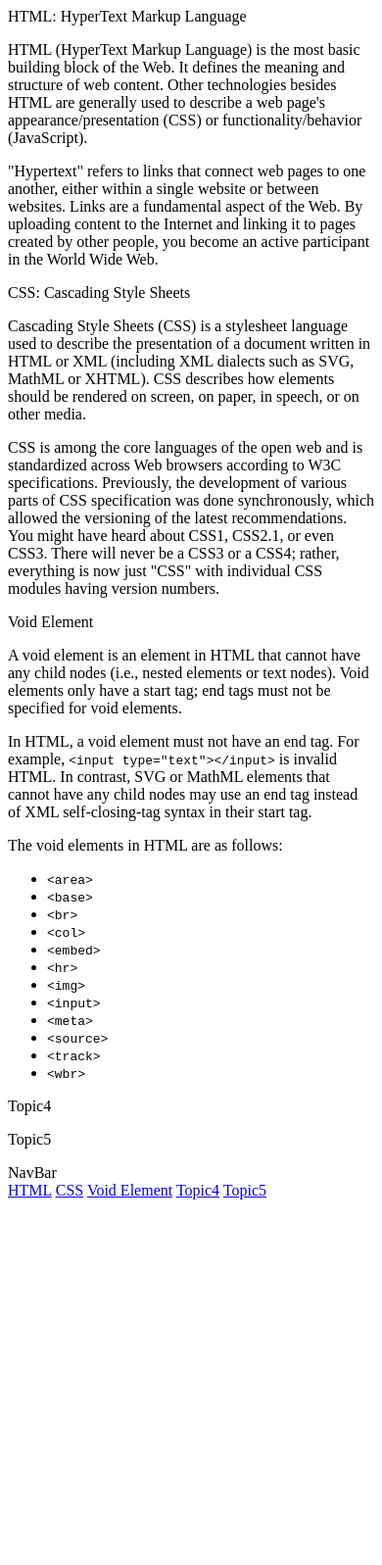
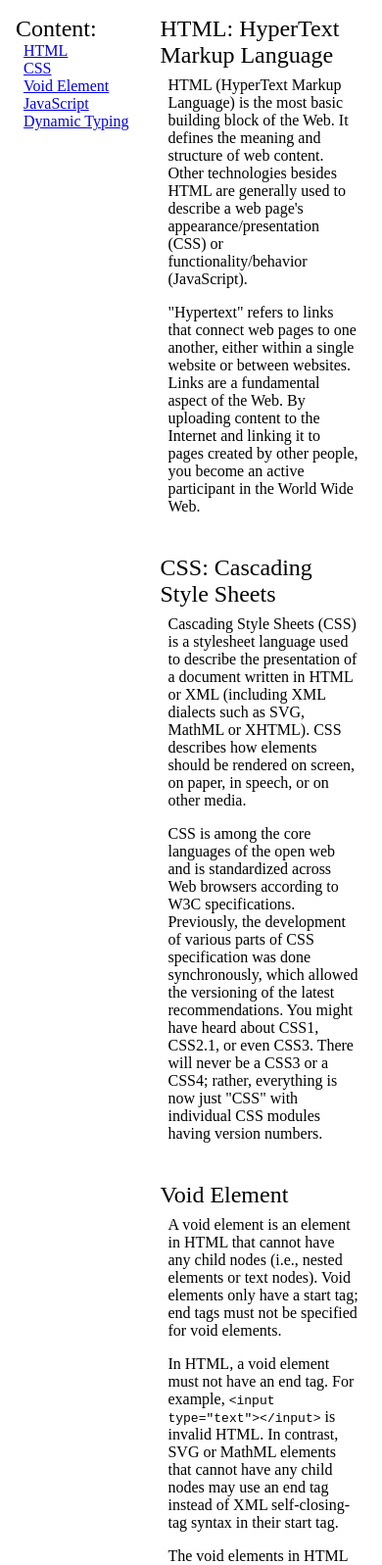
Before and after one commit to zJaro/freecodecampDocumentationPage, a plain HTML site: page index.html in a window 390 px wide. Shown: the top 1597 px of the page at 98% size. Before the commit the page ends 1232 px from the top, so only its background shows below. Drawn offline with Linux system fonts and the light colour scheme.

Commit message:
feat: :art: Complete HTML add most of the CSS
media queries left to be done

```diff
--- a/index.html
+++ b/index.html
@@ -3,13 +3,26 @@
   <head>
     <meta charset="UTF-8" />
     <meta name="viewport" content="width=device-width, initial-scale=1.0" />
+    <meta name="source" content="All the content comes from https://developer.mozilla.org">
     <title>Documentation Page</title>
     <link rel="stylesheet" href="styles.css" />
   </head>
   <body>
-    <main id="main_doc">
+    <nav id="navbar" class="sidebar">
+      <aside>
+      <header class="no-top-padding">Content:</header>
+      <ul class="nav-list">
+      <li><a class="nav-link" href="#HTML">HTML</a></li>
+      <li> <a class="nav-link" href="#CSS">CSS</a></li>
+      <li><a class="nav-link" href="#Void_element">Void Element</a></li>
+      <li><a class="nav-link" href="#JavaScript">JavaScript</a></li>
+      <li><a class="nav-link" href="#Dynamic_typing">Dynamic Typing</a></li>
+    </ul>
+    </aside>
+    </nav>
+    <main id="main_doc" class="main">
       <section class="main-section" id="HTML"></section>
-        <header>HTML: HyperText Markup Language</header>
+        <header class="no-top-padding">HTML: HyperText Markup Language</header>
         <p>HTML (HyperText Markup Language) is the most basic building block of the Web. It defines the meaning and structure of web content. Other technologies besides HTML are generally used to describe a web page's appearance/presentation (CSS) or functionality/behavior (JavaScript).</p>
         <p>"Hypertext" refers to links that connect web pages to one another, either within a single website or between websites. Links are a fundamental aspect of the Web. By uploading content to the Internet and linking it to pages created by other people, you become an active participant in the World Wide Web.</p>
       </section>
@@ -48,7 +61,7 @@
           their start tag.
         </p>
         <p>The void elements in HTML are as follows:</p>
-        <ul>
+        <ul class="section-list">
           <li><code>&#60;area&#62;</code></li>
           <li><code>&#60;base&#62;</code></li>
           <li><code>&#60;br&#62;</code></li>
@@ -66,29 +79,25 @@
 
 
 
-      <section class="main-section" id="Topic4">
-        <header>Topic4</header>
-        <p></p>
-        <p></p>
-        <code></code>
+      <section class="main-section" id="JavaScript">
+        <header>JavaScript</header>
+        <p>JavaScript (JS) is a lightweight interpreted (or just-in-time compiled) programming language with first-class functions. While it is most well-known as the scripting language for Web pages, many non-browser environments also use it, such as Node.js, Apache CouchDB and Adobe Acrobat. JavaScript is a prototype-based, multi-paradigm, single-threaded, dynamic language, supporting object-oriented, imperative, and declarative (e.g. functional programming) styles.</p>
+        <p>JavaScript's dynamic capabilities include runtime object construction, variable parameter lists, function variables, dynamic script creation (via eval), object introspection (via for...in and Object utilities), and source-code recovery (JavaScript functions store their source text and can be retrieved through toString()).</p>
+        <p>This section is dedicated to the JavaScript language itself, and not the parts that are specific to Web pages or other host environments. For information about APIs that are specific to Web pages, please see Web APIs and DOM.</p>
       </section>
 
-      <section class="main-section" id="Topic5">
-        <header>Topic5</header>
-        <p></p>
-        <p></p>
+      <section class="main-section" id="Dynamic_typing">
+        <header>Dynamic typing</header>
+        <p>Dynamically-typed languages are those (like JavaScript) where the interpreter assigns variables a type at runtime based on the variable's value at the time.</p>
         <code></code>
       </section>
     </main>
 
+    <footer>
+      <hr>
+      <p class="footer-note">This page was created for learning purposes only. I do not claim any ownership of the content, all of it comes from: <a href="https://developer.mozilla.org">https://developer.mozilla.org</a></p>
+    </footer>
 
-    <nav id="navbar">
-      <header>NavBar</header>
-      <a class="nav-link" href="#HTML">HTML</a>
-      <a class="nav-link" href="#CSS">CSS</a>
-      <a class="nav-link" href="#Void_element">Void Element</a>
-      <a class="nav-link" href="#Topic4">Topic4</a>
-      <a class="nav-link" href="#Topic5">Topic5</a>
-    </nav>
+
   </body>
 </html>
--- a/styles.css
+++ b/styles.css
@@ -0,0 +1,64 @@
+* {
+  box-sizing: border-box;
+  padding: 0;
+  margin: 0;
+}
+
+body {
+  display: grid;
+  grid-template-areas:
+    "sidebar main"
+    "footer footer";
+  grid-template-columns: minmax(1fr, 1fr) minmax(1fr, 2fr);
+  grid-template-rows: auto 50px;
+  height: 100vh;
+}
+
+nav {
+  grid-area: sidebar;
+  /* width: 100px; */
+}
+aside {
+  position: sticky;
+  top: 1rem;
+  margin: 1rem;
+}
+main {
+  grid-area: main;
+  margin: 1rem;
+}
+
+footer {
+  grid-area: footer;
+}
+
+hr {
+  width: 95%;
+  margin: auto;
+}
+
+.footer-note {
+  width: 80%;
+  margin: auto;
+}
+
+.nav-list {
+  list-style: none;
+  padding-left: 0.5rem;
+}
+
+.section-list {
+  padding-left: 2.5rem;
+}
+
+header {
+  font-size: 1.5rem;
+}
+
+header:not(.no-top-padding) {
+  padding-top: 2rem;
+}
+
+p {
+  padding: 0.5rem;
+}
```
